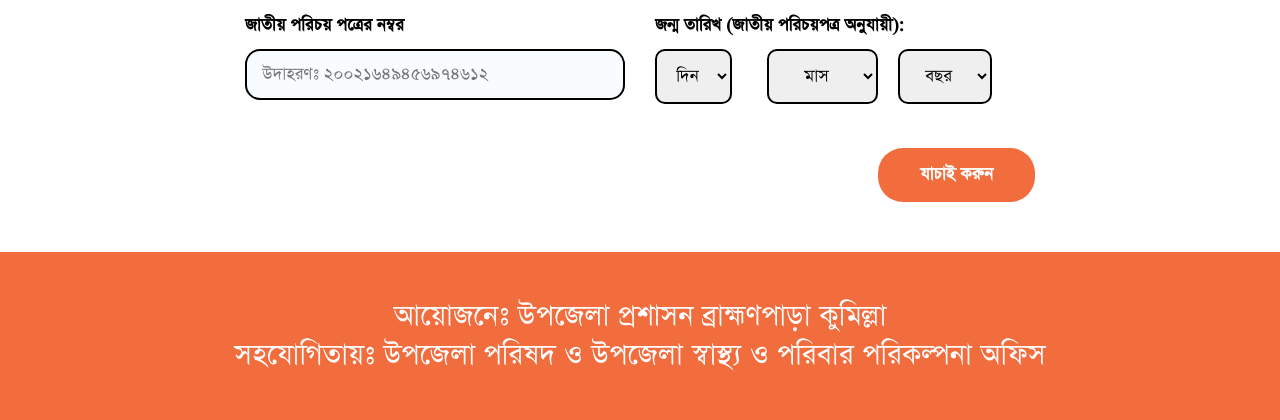
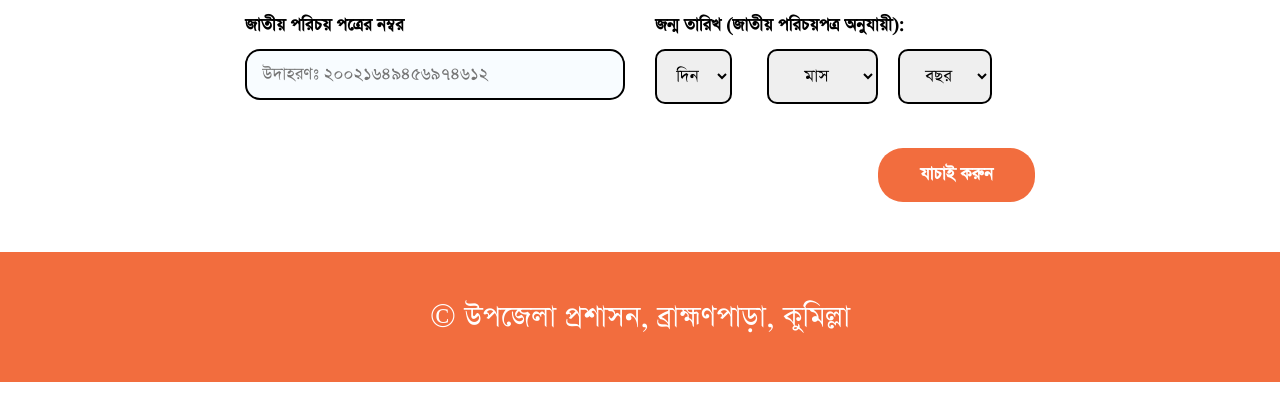
Before and after one commit to safiul-dev/vaccine-website, a PHP site: page /reg.php in a window 1280 px wide. Shown: the part 702-1122 px from the top of the page. After the commit the page ends 1084 px from the top, so only its background shows below. Run offline with PHP 8.4, Linux system fonts and the light colour scheme; some libraries are stand-ins or nearby versions.

Commit message:
registration page varify complete

```diff
--- a/Vaccination-situation.php
+++ b/Vaccination-situation.php
@@ -330,7 +330,6 @@
             },
         };
 
-
         var chart_area_spline = new ApexCharts(document.querySelector("#entry-chart"), options);
         chart_area_spline.render();
         var url = 'https://uno.covidvaccination-brahmanpara.gov.bd/home'
--- a/custom-script/download.js
+++ b/custom-script/download.js
@@ -200,8 +200,4 @@ $(document).ready(function() {
         }
         return true;
     }
-
-
-
-
 })
--- a/custom-script/reg.js
+++ b/custom-script/reg.js
@@ -73,9 +73,6 @@ $(document).ready(function() {
             }
         }
     }
-
-
-
 
     $('#submit').on('submit', function(e) {
         e.preventDefault();
--- a/download.php
+++ b/download.php
@@ -396,8 +396,8 @@
         <!-- footer with menu  -->
         <div class="container-fluid">
             <div class="footer_bottom">
-                <h3>আয়োজনেঃ উপজেলা প্রশাসন ব্রাহ্মণপাড়া কুমিল্লা</h3>
-                <h3>সহযোগিতায়ঃ উপজেলা পরিষদ ও উপজেলা স্বাস্থ্য ও পরিবার পরিকল্পনা অফিস</h3>
+                <h3>&copy; উপজেলা প্রশাসন, ব্রাহ্মণপাড়া, কুমিল্লা</h3>
+                <!-- <h3>সহযোগিতায়ঃ উপজেলা পরিষদ ও উপজেলা স্বাস্থ্য ও পরিবার পরিকল্পনা অফিস</h3> -->
             </div>
         </div>
         <!-- footer with menu  -->
--- a/reg.php
+++ b/reg.php
@@ -428,8 +428,8 @@
         <!-- footer with menu  -->
         <div class="container-fluid">
             <div class="footer_bottom">
-                <h3>আয়োজনেঃ উপজেলা প্রশাসন ব্রাহ্মণপাড়া কুমিল্লা</h3>
-                <h3>সহযোগিতায়ঃ উপজেলা পরিষদ ও উপজেলা স্বাস্থ্য ও পরিবার পরিকল্পনা অফিস</h3>
+                <h3>&copy; উপজেলা প্রশাসন, ব্রাহ্মণপাড়া, কুমিল্লা</h3>
+                <!-- <h3>সহযোগিতায়ঃ উপজেলা পরিষদ ও উপজেলা স্বাস্থ্য ও পরিবার পরিকল্পনা অফিস</h3> -->
             </div>
         </div>
         <!-- footer with menu  -->
@@ -442,9 +442,7 @@
         integrity="sha384-ka7Sk0Gln4gmtz2MlQnikT1wXgYsOg+OMhuP+IlRH9sENBO0LRn5q+8nbTov4+1p" crossorigin="anonymous">
     </script>
     <!-- bootstrap  -->
-
     <script type="text/javascript" src="https://cdn.jsdelivr.net/npm/slick-carousel@1.8.1/slick/slick.min.js"></script>
-
     <!-- slick  -->
     <script type="text/javascript" src="https://cdn.jsdelivr.net/npm/slick-carousel@1.8.1/slick/slick.min.js"></script>
     <!-- <script src="https://cdnjs.cloudflare.com/ajax/libs/jquery-easing/1.4.1/jquery.easing.compatibility.js"></script> -->
```
